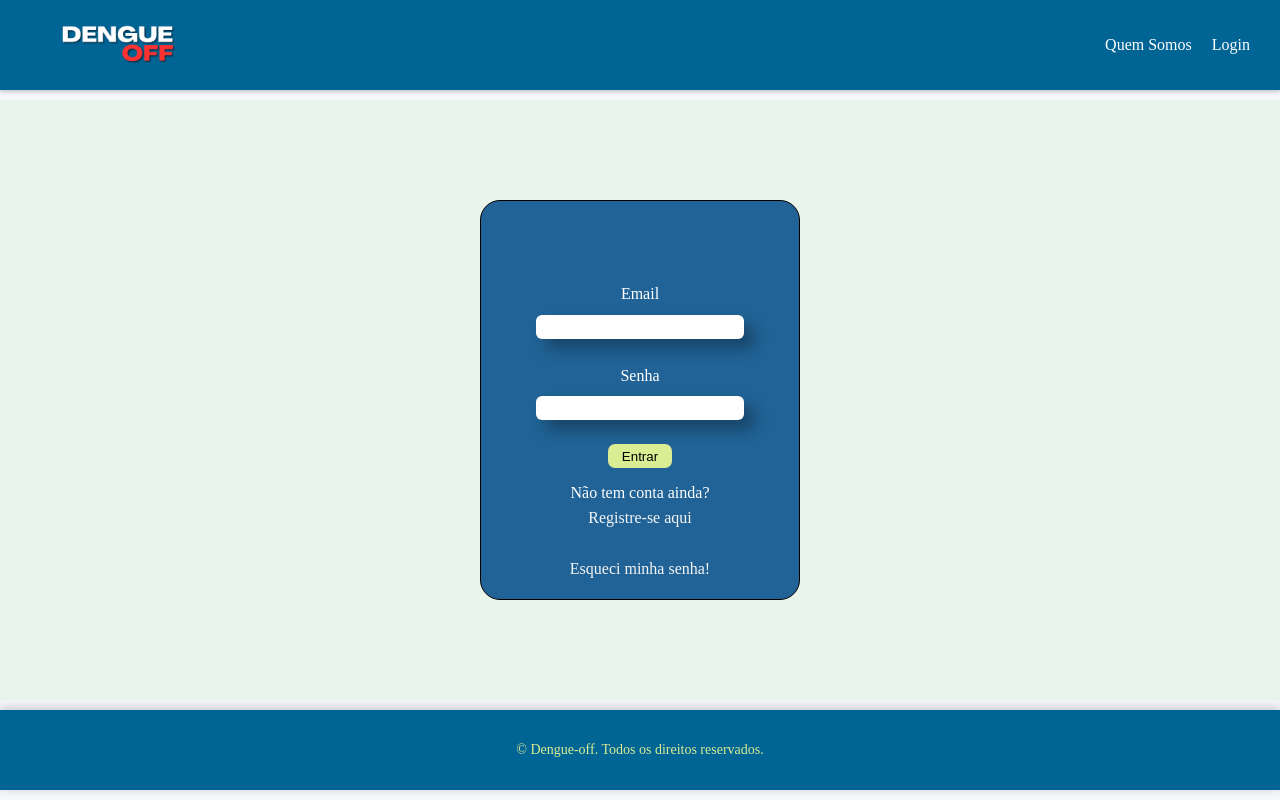
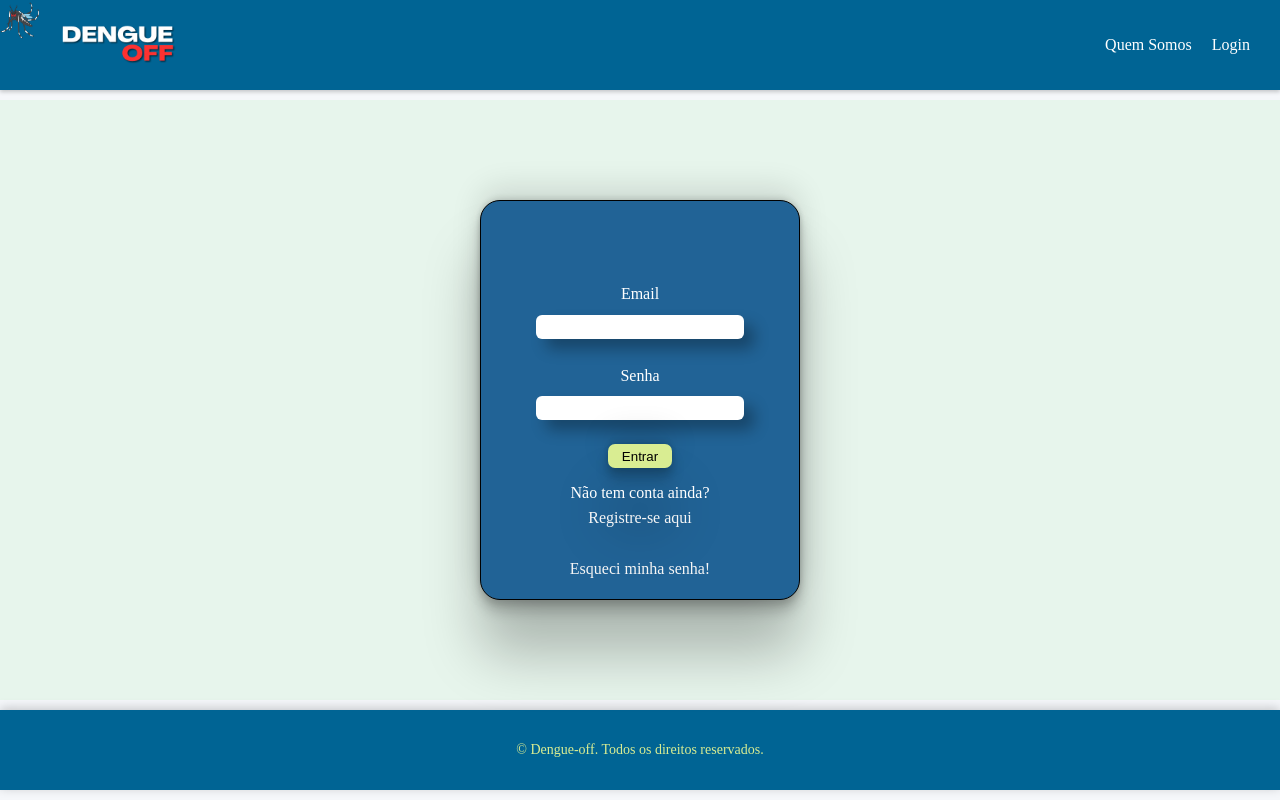
Before and after one commit to phlgoncalves/Projeto_Integrador, a React (Vite) app in the folder frontend/: page /login in a window 1280 px wide. Built offline with nearby package versions, Linux system fonts and the light colour scheme; a web font is replaced by a local one.

Commit message:
adicionando cursor dengue

```diff
--- a/frontend/src/App.tsx
+++ b/frontend/src/App.tsx
@@ -9,12 +9,14 @@ import "../src/styles/style.css";
 import { UsuarioLogadoProvider } from "./contexts/contextAuth";
 import QuemSomos from "../src/pages/QuemSomos";
 import VerDenuncia from "./pages/VerDenuncia";
+import MosquitoCursor from "./components/Cursor";
 
 
 function App() {
   return (
     <>
       <UsuarioLogadoProvider>
+        <MosquitoCursor/>
         <Routes>
           <Route path="/" element={<Home />} />
           <Route path="login" element={<Login />} />
--- /dev/null
+++ b/frontend/src/components/Cursor/index.tsx
@@ -0,0 +1,65 @@
+
+
+
+
+
+
+import { useEffect, useRef } from 'react';
+
+const MosquitoCursor = () => {
+  const mosquitoRef = useRef(null);
+  const mousePos = useRef({ x: 0, y: 0 });
+  const currentPos = useRef({ x: 0, y: 0 });
+
+  useEffect(() => {
+    const handleMouseMove = (e) => {
+      mousePos.current = {
+        x: e.pageX,
+        y: e.pageY,
+      };
+    };
+
+    document.addEventListener('mousemove', handleMouseMove);
+
+    const lerp = (start, end, factor) => start + (end - start) * factor;
+
+    const animate = () => {
+      // Faz interpolação suave entre a posição atual e a do mouse
+      currentPos.current.x = lerp(currentPos.current.x, mousePos.current.x, 0.2);
+      currentPos.current.y = lerp(currentPos.current.y, mousePos.current.y, 0.2);
+
+      if (mosquitoRef.current) {
+        mosquitoRef.current.style.transform = `translate(${currentPos.current.x}px, ${currentPos.current.y}px)`;
+      }
+
+      requestAnimationFrame(animate);
+    };
+
+    requestAnimationFrame(animate);
+
+    return () => {
+      document.removeEventListener('mousemove', handleMouseMove);
+    };
+  }, []);
+
+
+
+
+  return (
+    <img
+      ref={mosquitoRef}
+      src="src\assets\denguecursor-removebg-preview.png"
+      alt="Mosquito Cursor"
+      style={{
+        position: 'absolute',
+        width: '40px',
+        height: '40px',
+        pointerEvents: 'none',
+        transform: 'translate(0)',
+        zIndex: 9999,
+      }}
+    />
+  );
+};
+
+export default MosquitoCursor;
--- a/frontend/src/styles/style.css
+++ b/frontend/src/styles/style.css
@@ -7,6 +7,7 @@
   margin: 0;
   padding: 0;
   box-sizing: border-box;
+  cursor: none;
 }
 
 /* =================== ESTILO GERAL =================== */
@@ -371,6 +372,7 @@ input[type="password"] {
 
 .authentication {
   background-color: #216396;
+  /* background: #1e3a8a; */
   width: 20rem;
   height: 25rem;
   display: flex;
@@ -381,6 +383,11 @@ input[type="password"] {
   color: #fff;
   text-align: center;
   border: 1px solid black;
+  box-shadow: rgba(0, 0, 0, 0.25) 0px 54px 55px,
+    rgba(0, 0, 0, 0.12) 0px -12px 30px,
+    rgba(0, 0, 0, 0.12) 0px 4px 6px,
+    rgba(0, 0, 0, 0.17) 0px 12px 13px,
+    rgba(0, 0, 0, 0.09) 0px -3px 5px;
 }
 
 .authentication>input {
@@ -399,6 +406,11 @@ input[type="password"] {
   width: 4rem;
   margin-bottom: 11.5px;
   background-color: #D9ED92;
+  box-shadow: rgba(0, 0, 0, 0.25) 0px 54px 55px,
+    rgba(0, 0, 0, 0.12) 0px -12px 30px,
+    rgba(0, 0, 0, 0.12) 0px 4px 6px,
+    rgba(0, 0, 0, 0.17) 0px 12px 13px,
+    rgba(0, 0, 0, 0.09) 0px -3px 5px;
   border: none;
   cursor: pointer;
 }
@@ -1480,3 +1492,12 @@ body {
 .modal-close-btn:hover {
   background-color: #45a049;
 }
+
+
+
+/*============================CURSOR==============================*/
+
+body {
+  /* cursor: url('src\assets\denguecursor-removebg-preview.png'), auto; */
+  cursor: none;
+}
```
Also changed, not shown: frontend/src/assets/denguecursor-removebg-preview.png (added).
